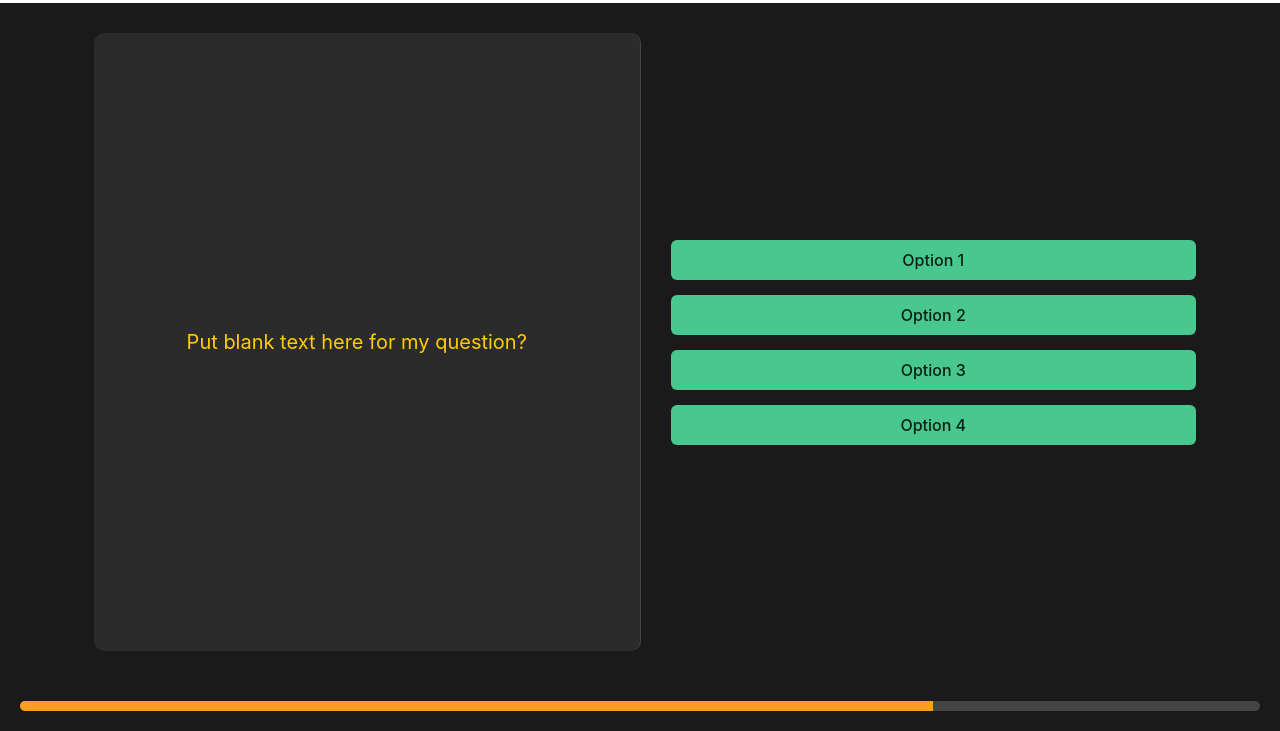
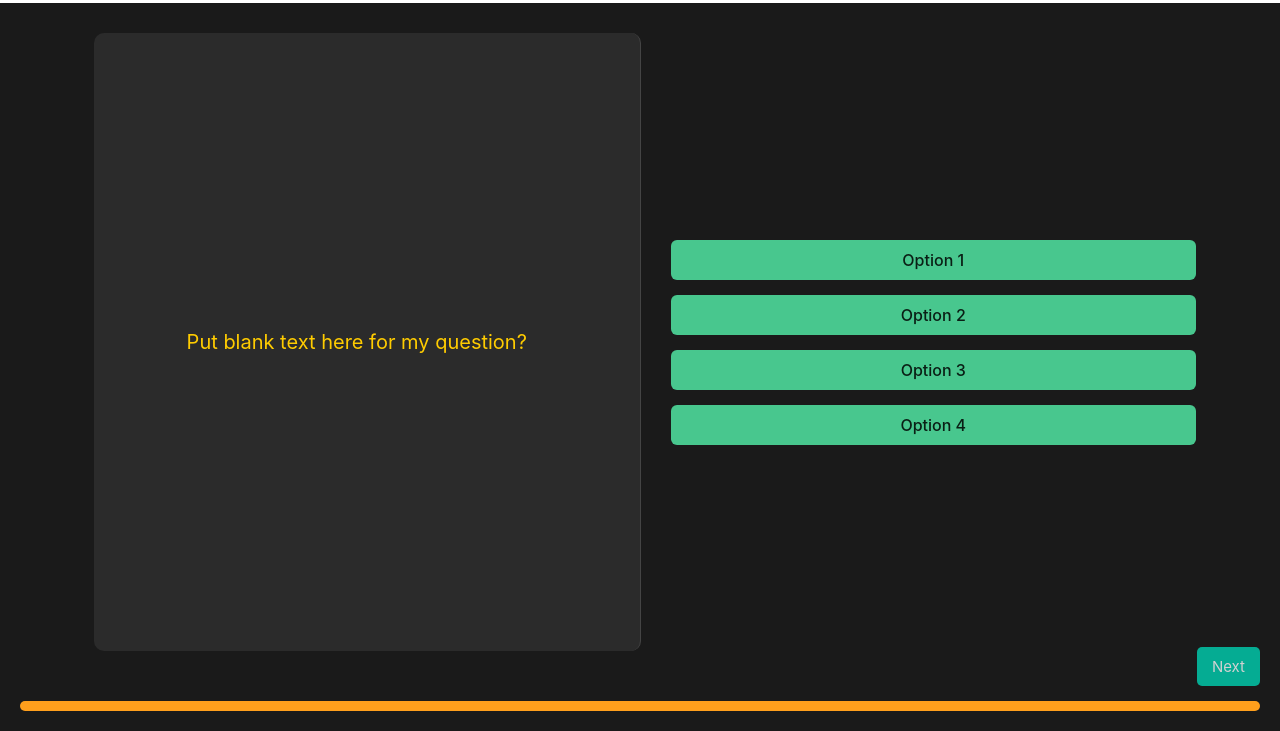
Before and after one commit to Schanze117/PopUpTrivia, a plain HTML site: page mockUpQuestions/index.html in a window 1280 px wide. Both pictures are taken after a click on the button "Option 1". Shown: the part 69-800 px from the top of the page. Drawn offline with nearby package versions, Linux system fonts and the light colour scheme.

Commit message:
Save changes before switching branches

```diff
--- a/mockUpQuestions/index.html
+++ b/mockUpQuestions/index.html
@@ -31,6 +31,8 @@
         <div class="timer-bar">
             <div class="timer-fill"></div>
         </div>
+        <button class="next-button">Next</button>
     </div>
+    <script src="script.js"></script>
 </body>
 </html>
--- /dev/null
+++ b/mockUpQuestions/script.js
@@ -0,0 +1,49 @@
+let currentTimer = null;
+
+const startTimer = () => {
+    let timeLeft = 30;
+    const timerFill = document.querySelector(".timer-fill");
+    const nextButton = document.querySelector(".next-button");
+
+    timerFill.style.animation = "none";
+    setTimeout(() => {
+        timerFill.style.animation = "timer 30s linear forwards";
+    }, 0);
+
+    nextButton.disabled = true;
+
+    currentTimer = setInterval(() => {
+        if (timeLeft > 0) {
+            timeLeft--;
+        } else {
+            console.log("Time up");
+            stopTimer();
+        }
+    }, 1000);
+
+    const stopTimer = () => {
+        console.log("Timer stopped.");
+        clearInterval(currentTimer);
+        timerFill.style.animation = "none";
+        currentTimer = null;
+        nextButton.disabled = false;
+    };
+
+    const options = document.querySelectorAll(".option");
+    options.forEach((option) => {
+        option.addEventListener("click", () => {
+            console.log("Option selected!");
+            stopTimer();
+        });
+    });
+
+    nextButton.addEventListener("click", () => {
+        console.log("next question");
+        startTimer();
+    });
+};
+
+startTimer();
+
+//make it so once picking an option timer countinues to next question
+//fix getting infinte time after slecting an option
--- a/mockUpQuestions/styles.css
+++ b/mockUpQuestions/styles.css
@@ -112,3 +112,30 @@ main {
         width: 0%;
     }
 }
+
+.next-button {
+    position: fixed;
+    bottom: 45px;
+    right: 20px;
+    font-size: 15px;
+    padding: 10px 15px;
+    background-color: #00d1b2;
+    color: #fff;
+    border: none;
+    border-radius: 5px;
+    cursor: pointer;
+    transition: background-color 0.3s;
+    opacity: 0.8;
+    z-index: 100;
+}
+
+.next-button:hover {
+    background-color: #20c997;
+    opacity: 1;
+}
+
+.next-button:disabled {
+    background-color: #888;
+    cursor: not-allowed;
+    opacity: 0.5;
+}
```
Also changed, not shown: Assets/JavaScript/arrays.js (line endings or trailing spaces).
